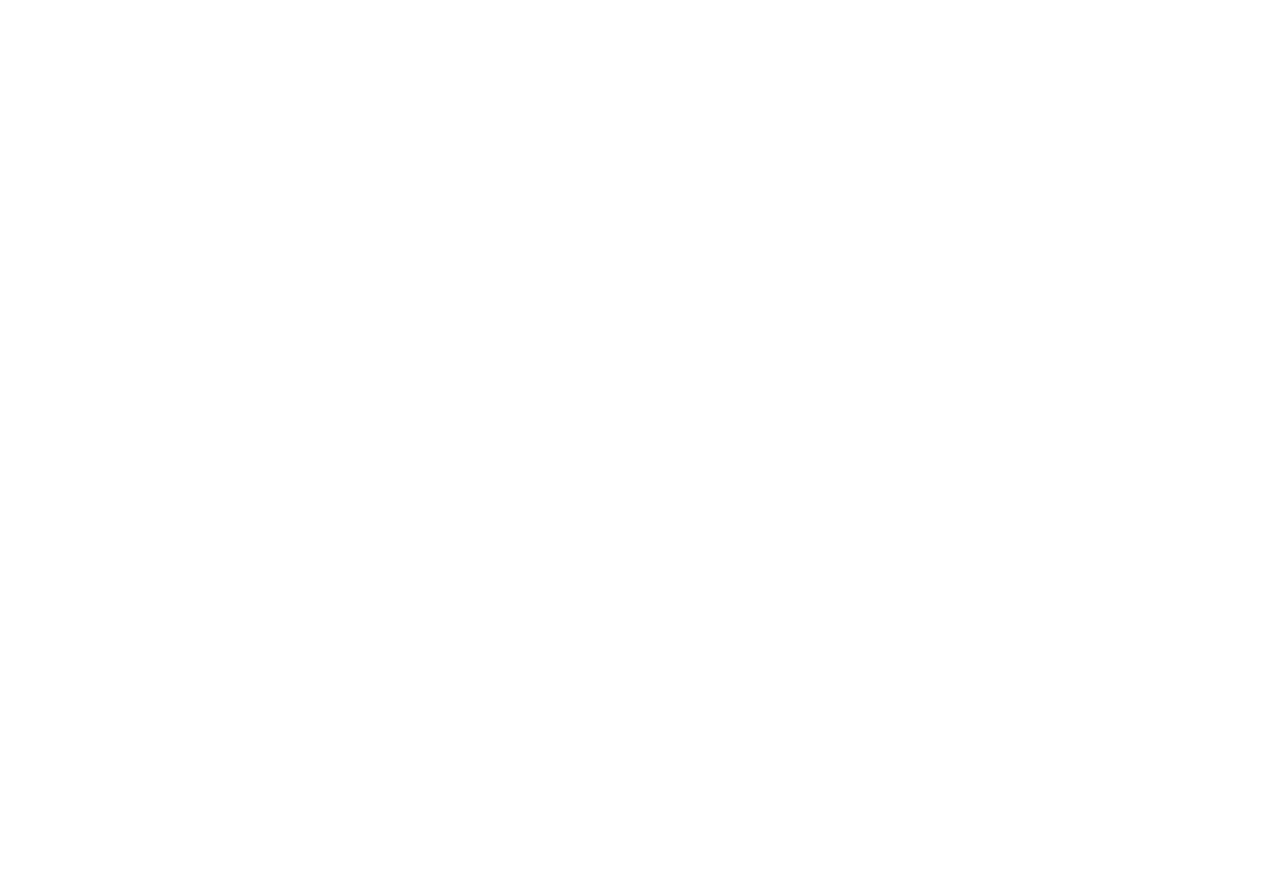
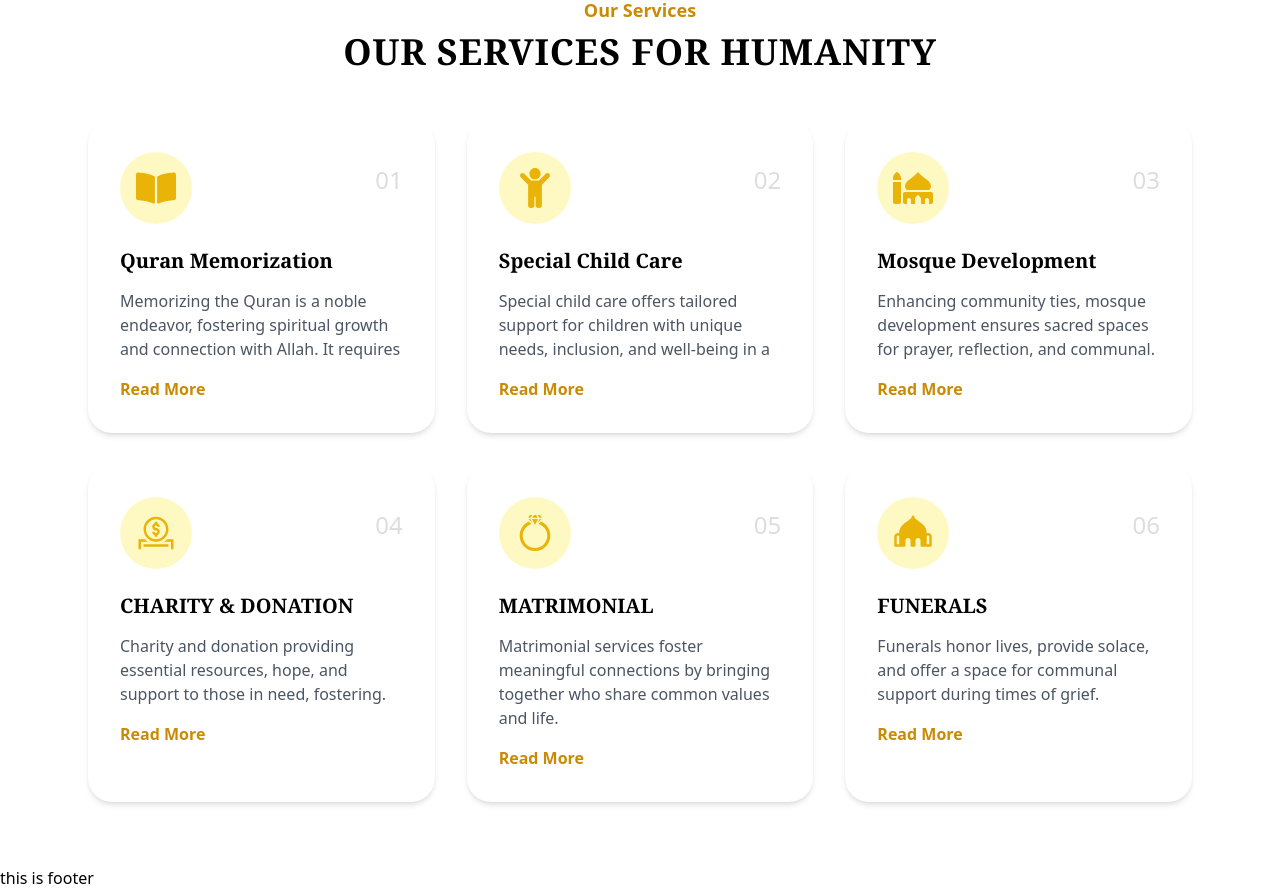
Before and after one commit to Meharaz/Alor-Disha-Main, a React (Vite) app: page / in a window 1280 px wide. Shown: the part 1606-2496 px from the top of the page. Before the commit the page ends 1610 px from the top, so only its background shows below. Built offline with nearby package versions, Linux system fonts and the light colour scheme.

Commit message:
service section added

```diff
--- a/src/App.css
+++ b/src/App.css
@@ -1,3 +1,9 @@
 @tailwind base;
 @tailwind components;
 @tailwind utilities;
+
+.service-number {
+  font-size: 24px;
+  color: #ddd;
+  margin-top: 10px;
+}
--- a/src/Pages/Home/Home/Home.jsx
+++ b/src/Pages/Home/Home/Home.jsx
@@ -2,15 +2,17 @@
 import BannerSection from '../BannerSection/BannerSection';
 import Autoslider from '../AutoSlider/Autoslider';
 import AboutUs from '../AboutUs/AboutUs';
+import Services from '../Services/Services';
 
 
 const Home = () => {
     return (
         <div>
-            <BannerSection/>
+
             <Autoslider/>
             <AboutUs/>
-            <p>This is Home</p>
+            <Services/>
+
         </div>
     );
 };
--- /dev/null
+++ b/src/Pages/Home/Services/Services.jsx
@@ -0,0 +1,87 @@
+import React from 'react';
+import '../../../App.css';
+import { FaBookOpen, FaChild, FaMosque } from "react-icons/fa";
+import { LiaDonateSolid } from "react-icons/lia";
+import { GiDiamondRing } from "react-icons/gi";
+import { PiMosqueFill } from "react-icons/pi";
+
+const Services = () => {
+    const services = [
+        {
+            id: 1,
+            icon: <FaBookOpen size={40} className="text-yellow-500" />,
+            title: "Quran Memorization",
+            description:
+                "Memorizing the Quran is a noble endeavor, fostering spiritual growth and connection with Allah. It requires",
+        },
+        {
+            id: 2,
+            icon: <FaChild size={40} className="text-yellow-500" />,
+            title: "Special Child Care",
+            description:
+                "Special child care offers tailored support for children with unique needs, inclusion, and well-being in a",
+        },
+        {
+            id: 3,
+            icon: <FaMosque size={40} className="text-yellow-500" />,
+            title: "Mosque Development",
+            description:
+                "Enhancing community ties, mosque development ensures sacred spaces for prayer, reflection, and communal.",
+        },
+        {
+            id: 4,
+            icon: <LiaDonateSolid size={40} className='text-yellow-500' />,
+            title: 'CHARITY & DONATION',
+            description: 'Charity and donation providing essential resources, hope, and support to those in need, fostering.',
+        },
+        {
+            id: 5,
+            icon: <GiDiamondRing size={40} className='text-yellow-500'  />,
+            title: 'MATRIMONIAL',
+            description: 'Matrimonial services foster meaningful connections by bringing together who share common values and life.',
+        },
+        {
+            id: 6,
+            icon: <PiMosqueFill size={40} className='text-yellow-500'   />,
+            title: 'FUNERALS',
+            description: 'Funerals honor lives, provide solace, and offer a space for communal support during times of grief.',
+        },
+
+
+    ];
+
+    return (
+        <div className="py-16 bg-white text-center">
+
+            <h3 className="text-yellow-600 text-lg font-semibold">Our Services</h3>
+            <h2 className="text-3xl md:text-4xl font-bold font-serif leading-tight tracking-wide mt-2">
+                OUR SERVICES FOR HUMANITY
+            </h2>
+
+            <div className="mt-12 grid grid-cols-1 md:grid-cols-3 gap-8 px-6 md:px-12 max-w-[1200px] m-auto">
+                {services.map(({ id, icon, title, description }) => (
+                    <div
+                        key={id}
+                        className="bg-white rounded-3xl shadow-md p-8 text-left hover:shadow-lg transition"
+                    >
+                        <div className="flex justify-between mb-6">
+                            <div className="bg-yellow-100 rounded-full p-4">{icon}</div>
+                             <div className="service-number">{id.toString().padStart(2, '0')}</div>
+                        </div>
+
+
+
+                        <h3 className="text-xl font-bold font-serif leading-tight mb-4 text-left">{title}</h3>
+                        <p className="text-gray-600 mb-4 text-left">{description}</p>
+                        <p className="text-yellow-600 font-semibold text-left cursor-pointer hover:text-black">
+                            Read More
+                        </p>
+                    </div>
+                ))}
+            </div>
+
+        </div>
+    );
+};
+
+export default Services;
```
